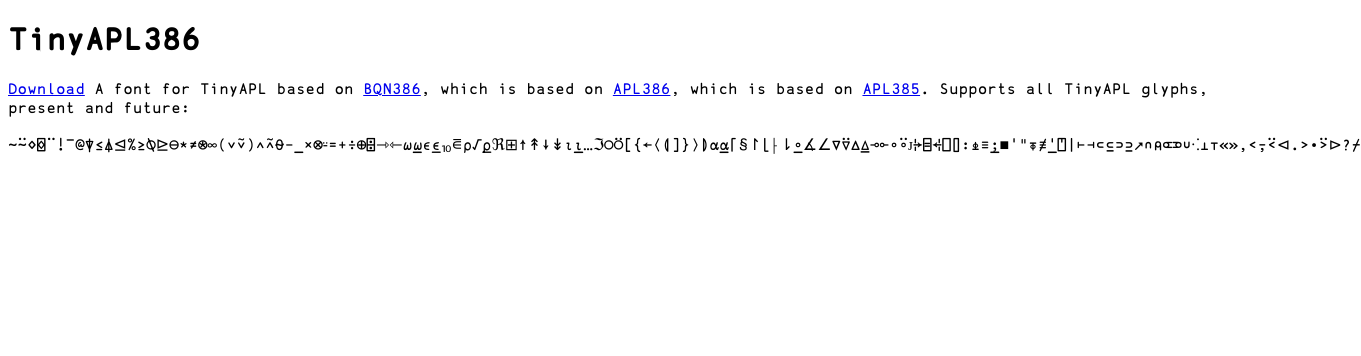
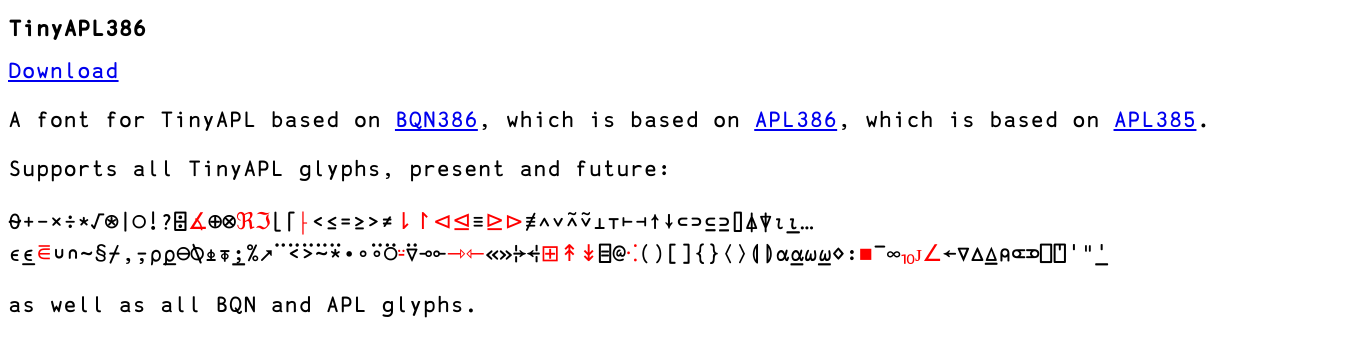
Before and after one commit to RubenVerg/tinyapl386, a plain HTML site: page index.html in a window 1280 px wide. Shown: the whole page, 1361 px wide, since content can reach past the window. Drawn offline with Linux system fonts and the light colour scheme.

Commit message:
Update index.html

```diff
--- a/index.html
+++ b/index.html
@@ -13,11 +13,15 @@
 
 		* {
 			font-family: TinyAPL386;
+			font-size: 1.2rem;
 		}
 
-		.showcase {
-			word-break: break-all;
-			word-wrap: normal;
+		.not {
+			color: red;
+		}
+
+		div, p {
+			overflow-wrap: anywhere;
 		}
 	</style>
 </head>
@@ -26,13 +30,16 @@
 
 	<a href="/TinyAPL386.ttf">Download</a>
 
-	A font for TinyAPL based on <a href="https://dzaima.github.io/BQN386/">BQN386</a>, which is based on <a href="https://abrudz.github.io/APL386/">APL386</a>,
-	which is based on <a href="https://apl385.com/fonts/index.htm">APL385</a>.
+	<p>
+		A font for TinyAPL based on <a href="https://dzaima.github.io/BQN386/">BQN386</a>, which is based on <a href="https://abrudz.github.io/APL386/">APL386</a>, which is based on <a href="https://apl385.com/fonts/index.htm">APL385</a>.
+	</p>
 
-	Supports all TinyAPL glyphs, present and future:
+	<p>Supports all TinyAPL glyphs, present and future:</p>
 
-	<pre class="showcase">
-~⍨⋄⌺¨!¯@⍒≤⍋⊴%≥⍉⊵⊖*≠⍟∞(∨⍱)∧⍲⍬-_×⊗⸚=+÷⊕⌹⇾⇽⍵⍹∊⍷⏨⋷⍴√ϼℜ⊞↑↟↓↡⍳⍸…ℑ○⍥[{←⟨⦅]}⟩⦆⍺⍶⌈§↾⌊⸠⇂⍛∡∠∇⍢∆⍙⊸⟜∘⍤ᴊ⍆⌸⍅⎕⌷:⍎≡⍮■'"⍕≢⍘⍞|⊢⊣⊂⊆⊃⊇↗∩⍝⟃⟄∪⁖⊥⊤«»,&lt;⍪ᑈ⊲.&gt;∙ᐵ⊳?⌿
-	</pre>
+	<div>
+		⍬+-×÷*√⍟|○!?⌹<span class="not">∡</span>⊕⊗<span class="not">ℜ</span><span class="not">ℑ</span>⌊⌈<span class="not">⸠</span>&lt;≤=≥&gt;≠<span class="not">⇂</span><span class="not">↾</span><span class="not">⊲</span><span class="not">⊴</span>≡<span class="not">⊵</span><span class="not">⊳</span>≢∧∨⍲⍱⊥⊤⊢⊣↑↓⊂⊃⊆⊇⌷⍋⍒⍳⍸…∊⍷<span class="not">⋷</span>∪∩~§⌿,⍪⍴ϼ⊖⍉⍎⍕⍮%↗¨ᑈᐵ⍨⍣∙∘⍤⍥<span class="not">⸚</span>⍢⊸⟜<span class="not">⇾</span><span class="not">⇽</span>«»⍆⍅<span class="not">⊞</span><span class="not">↟</span><span class="not">↡</span>⌸@<span class="not">⁖</span>()[]{}⟨⟩⦅⦆⍺⍶⍵⍹⋄:<span class="not">■</span>¯∞<span class="not">⏨</span><span class="not">ᴊ</span><span class="not">∠</span>←∇∆⍙⍝⟃⟄⎕⍞'"⍘</div>
+
+	<p>as well as all BQN and APL glyphs.</p>
+
 </body>
 </html>
```
